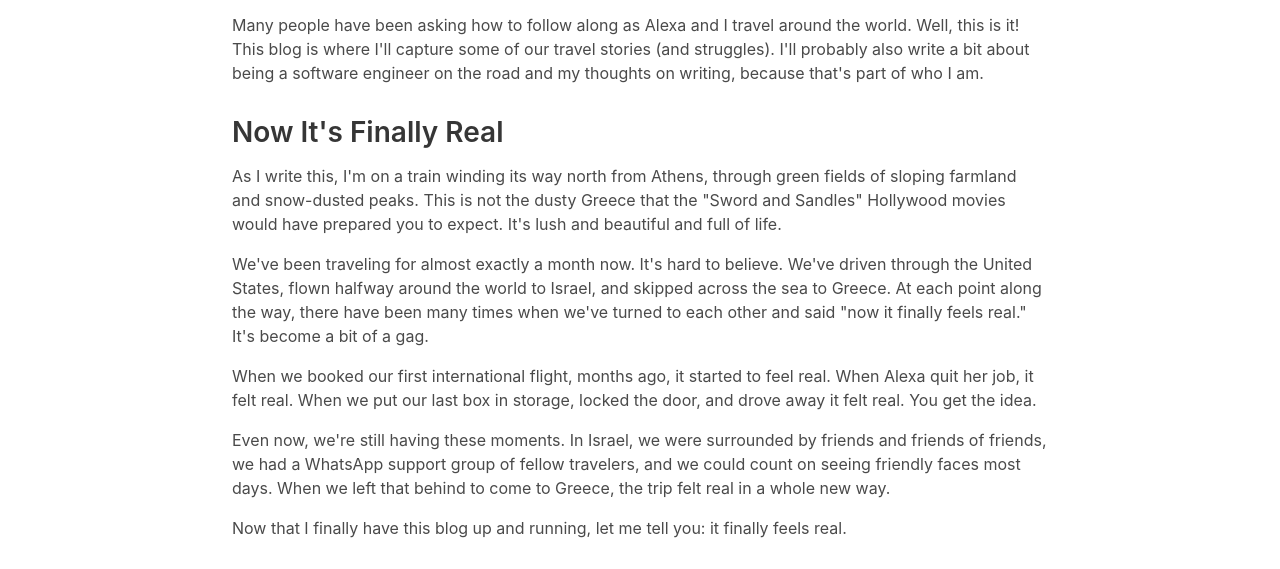
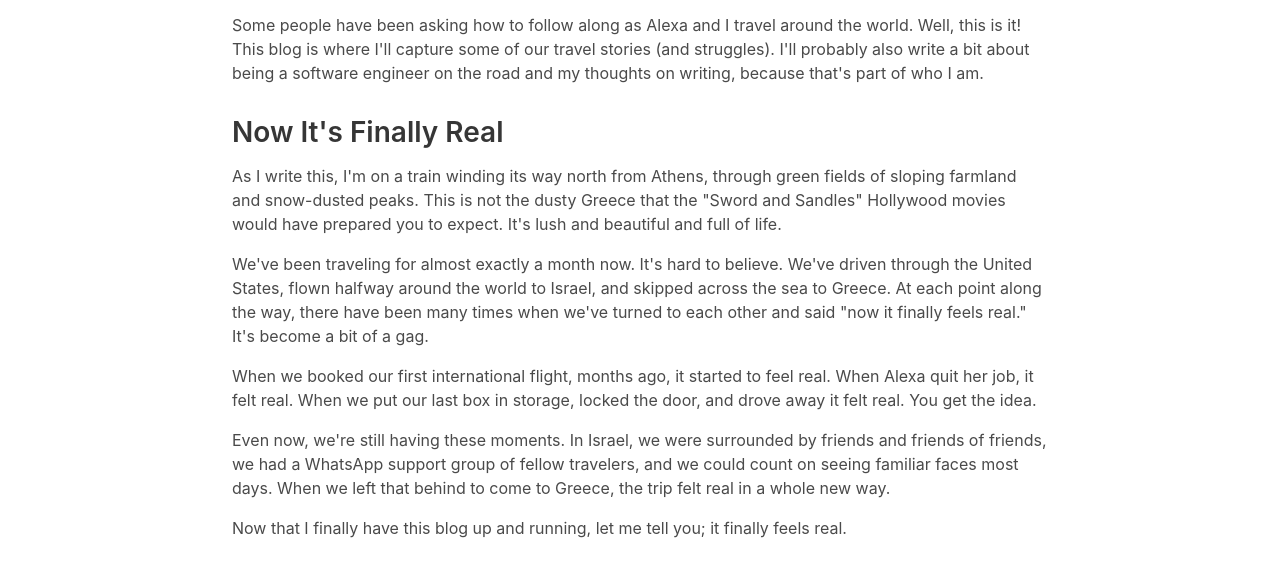
Before and after one commit to valesken/valesken.github.io, an Eleventy site: page src/posts/post_1.md in a window 1280 px wide. Shown: the part 271-840 px from the top of the page. Built offline with nearby package versions, Linux system fonts and the light colour scheme; Eleventy itself is replaced by a stand-in of ours; files that its build step writes are made by us from their sources.

Commit message:
Edit first post.
Signed-off-by: Jeff Kennedy <jeff.valesken@gmail.com>

```diff
--- a/src/posts/post_1.md
+++ b/src/posts/post_1.md
@@ -7,7 +7,7 @@ tags: ['travel']
 
 Hello and welcome!
 
-Many people have been asking how to follow along as Alexa and I travel around the world. Well, this is it! This blog
+Some people have been asking how to follow along as Alexa and I travel around the world. Well, this is it! This blog
 is where I'll capture some of our travel stories (and struggles). I'll probably also write a bit about being a software
 engineer on the road and my thoughts on writing, because that's part of who I am.
 
@@ -25,10 +25,10 @@ When we booked our first international flight, months ago, it started to feel re
 real. When we put our last box in storage, locked the door, and drove away it felt real. You get the idea.
 
 Even now, we're still having these moments. In Israel, we were surrounded by friends and friends of friends, we had a
-WhatsApp support group of fellow travelers, and we could count on seeing friendly faces most days. When we left that
+WhatsApp support group of fellow travelers, and we could count on seeing familiar faces most days. When we left that
 behind to come to Greece, the trip felt real in a whole new way.
 
-Now that I finally have this blog up and running, let me tell you: it finally feels real.
+Now that I finally have this blog up and running, let me tell you; it finally feels real.
 
 ## What's Next?
 
```
